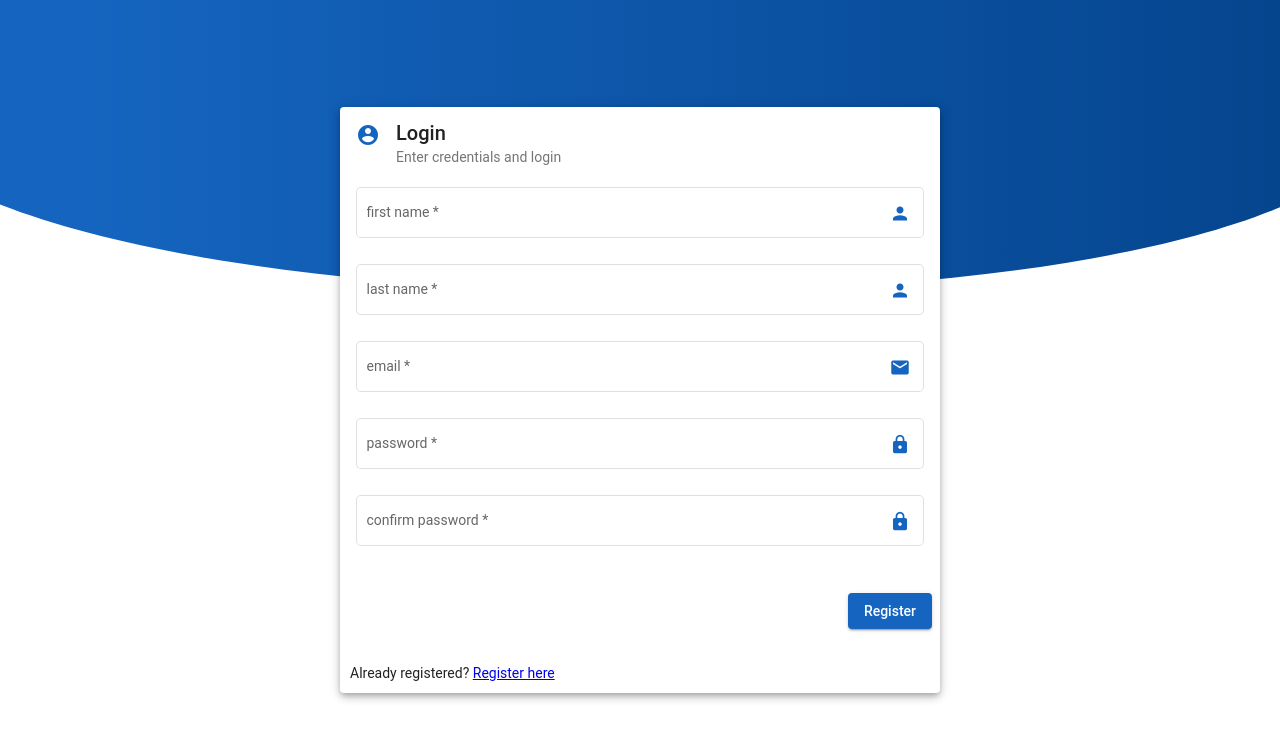
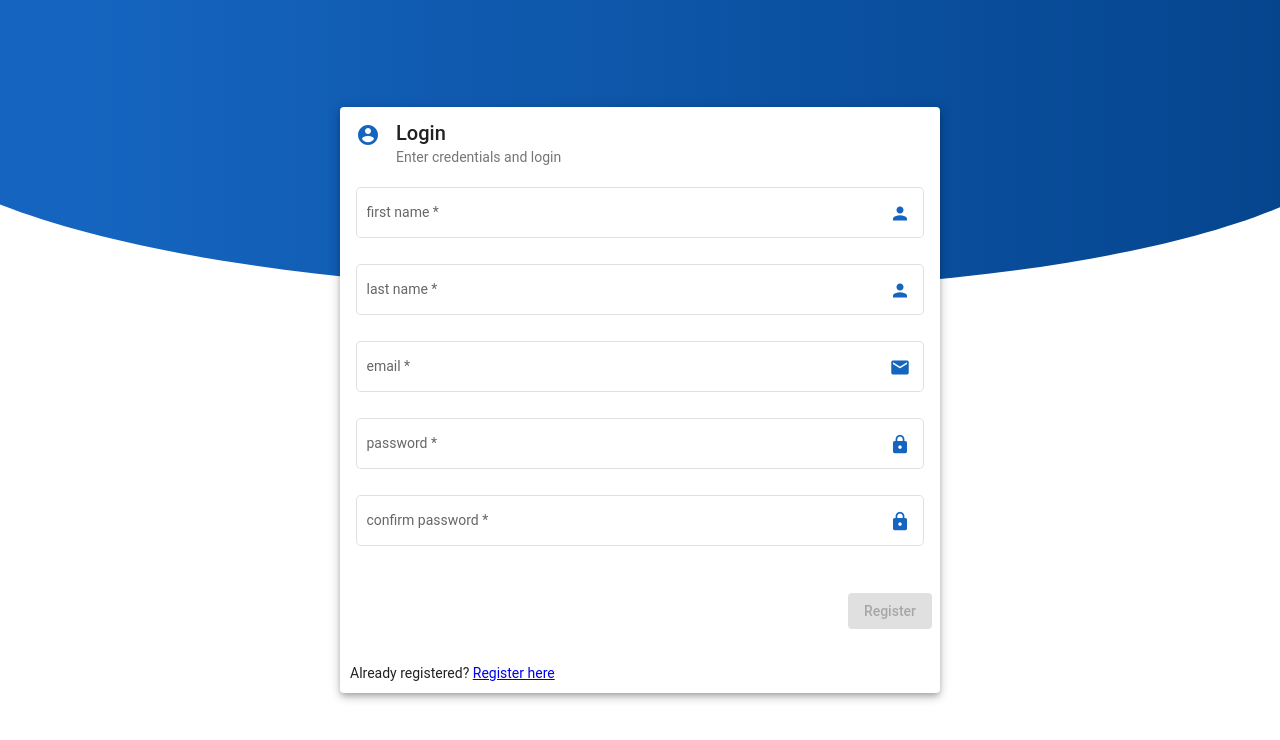
Before and after one commit to abdulazizladan/ldn-angular, an Angular app: page /register in a window 1280 px wide. Shown: the top 740 px of the page. Built offline with nearby package versions, Linux system fonts and the light colour scheme; a web font is replaced by a local one.

Commit message:
feat: Enable registration and login form validators

```diff
--- a/src/app/auth/components/login/login.component.html
+++ b/src/app/auth/components/login/login.component.html
@@ -16,13 +16,13 @@
 
       <mat-form-field appearance='outline'>
         <mat-label>email</mat-label>
-        <input matInput type='email' required formControlName="email" >
+        <input matInput type='email' required formControlName="email">
         <mat-icon color="primary" matSuffix>email</mat-icon>
       </mat-form-field>
 
       <mat-form-field appearance='outline'>
         <mat-label>password</mat-label>
-        <input matInput type='password' required formControlName="password" >
+        <input matInput type='password' required formControlName="password">
         <mat-icon color="primary" matSuffix>lock</mat-icon>
       </mat-form-field>
 
--- a/src/app/auth/components/login/login.component.ts
+++ b/src/app/auth/components/login/login.component.ts
@@ -30,6 +30,14 @@ export class LoginComponent implements OnInit {
   }
 
   login(){
+    this._simpleAuth.login(this.loginForm.value).subscribe(
+      res=>{
+        console.log('Logging in...')
+      },
+      err=>{
+        console.log('Unable to login')
+      }
+    )
     /*this._simpleAuth.login({"email" : "", "password" : ""}).subscribe(
       res => {
         console.log("Status: 200")
--- a/src/app/auth/components/register/register.component.html
+++ b/src/app/auth/components/register/register.component.html
@@ -1,6 +1,6 @@
 <div id="main" fxLayout="row" fxLayoutAlign='center center'>
   <mat-card class="mat-elevation-z5" fxFlex.xs="100%" fxFlex.gt-xs="600px">
-    <form>
+    <form [formGroup]="registrationForm">
 
       <mat-card-header>
         <mat-icon mat-card-avatar color="primary">account_circle</mat-icon>
@@ -16,38 +16,38 @@
 
         <mat-form-field appearance="outline">
           <mat-label>first name</mat-label>
-          <input matInput type='text' required>
+          <input matInput type='text' required formControlName="firstName">
           <mat-icon color="primary" matSuffix>person</mat-icon>
         </mat-form-field>
 
         <mat-form-field appearance="outline">
           <mat-label>last name</mat-label>
-          <input matInput type='text' required>
+          <input matInput type='text' required formControlName="lastName">
           <mat-icon color="primary" matSuffix>person</mat-icon>
         </mat-form-field>
 
         <mat-form-field appearance='outline'>
           <mat-label>email</mat-label>
-          <input matInput type='email' required>
+          <input matInput type='email' required formControlName="email">
           <mat-icon color="primary" matSuffix>email</mat-icon>
         </mat-form-field>
 
         <mat-form-field appearance='outline'>
           <mat-label>password</mat-label>
-          <input matInput type='password' required>
+          <input matInput type='password' required formControlName="password">
           <mat-icon color="primary" matSuffix>lock</mat-icon>
         </mat-form-field>
 
         <mat-form-field appearance='outline'>
           <mat-label>confirm password</mat-label>
-          <input matInput type='password' required>
+          <input matInput type='password' required formControlName="passwordConfirm">
           <mat-icon color="primary" matSuffix>lock</mat-icon>
         </mat-form-field>
 
       </mat-card-content>
 
       <mat-card-actions align='end'>
-        <button mat-raised-button color='primary'>
+        <button mat-raised-button color='primary' (click)="register()" [disabled]="registrationForm.invalid">
           Register
         </button>
       </mat-card-actions>
--- a/src/app/auth/components/register/register.component.ts
+++ b/src/app/auth/components/register/register.component.ts
@@ -1,5 +1,6 @@
 import { Component, OnInit } from '@angular/core';
 import { SimpleAuthService } from '../../services/simple-auth.service';
+import { FormBuilder, Validators, FormGroup } from '@angular/forms';
 
 @Component({
   selector: 'app-register',
@@ -8,9 +9,46 @@ import { SimpleAuthService } from '../../services/simple-auth.service';
 })
 export class RegisterComponent implements OnInit {
 
-  constructor(  private _simpleAuth: SimpleAuthService ) { }
+  registrationForm : FormGroup;
+
+  constructor(
+    private _simpleAuth: SimpleAuthService,
+    private fb: FormBuilder){
+      this.registrationForm = fb.group({
+        firstName: [ '', [
+          Validators.required
+        ]],
+        lastName: [ '', [
+          Validators.required
+        ]],
+        email: [ '', [
+          Validators.email,
+          Validators.required
+        ]],
+        password: [ '', [
+          Validators.minLength(8),
+          Validators.required
+        ]],
+        passwordConfirm: [ '', [
+          Validators.minLength(8),
+          Validators.required
+        ]]
+      })
+    }
 
   ngOnInit(): void {
+
+  }
+
+  register(){
+    this._simpleAuth.register(this.registrationForm.value).subscribe(
+      res=>{
+        console.log('Registering...')
+      },
+      err=>{
+        console.log('Unable to complete registration...')
+      }
+    )
   }
 
 }
```
